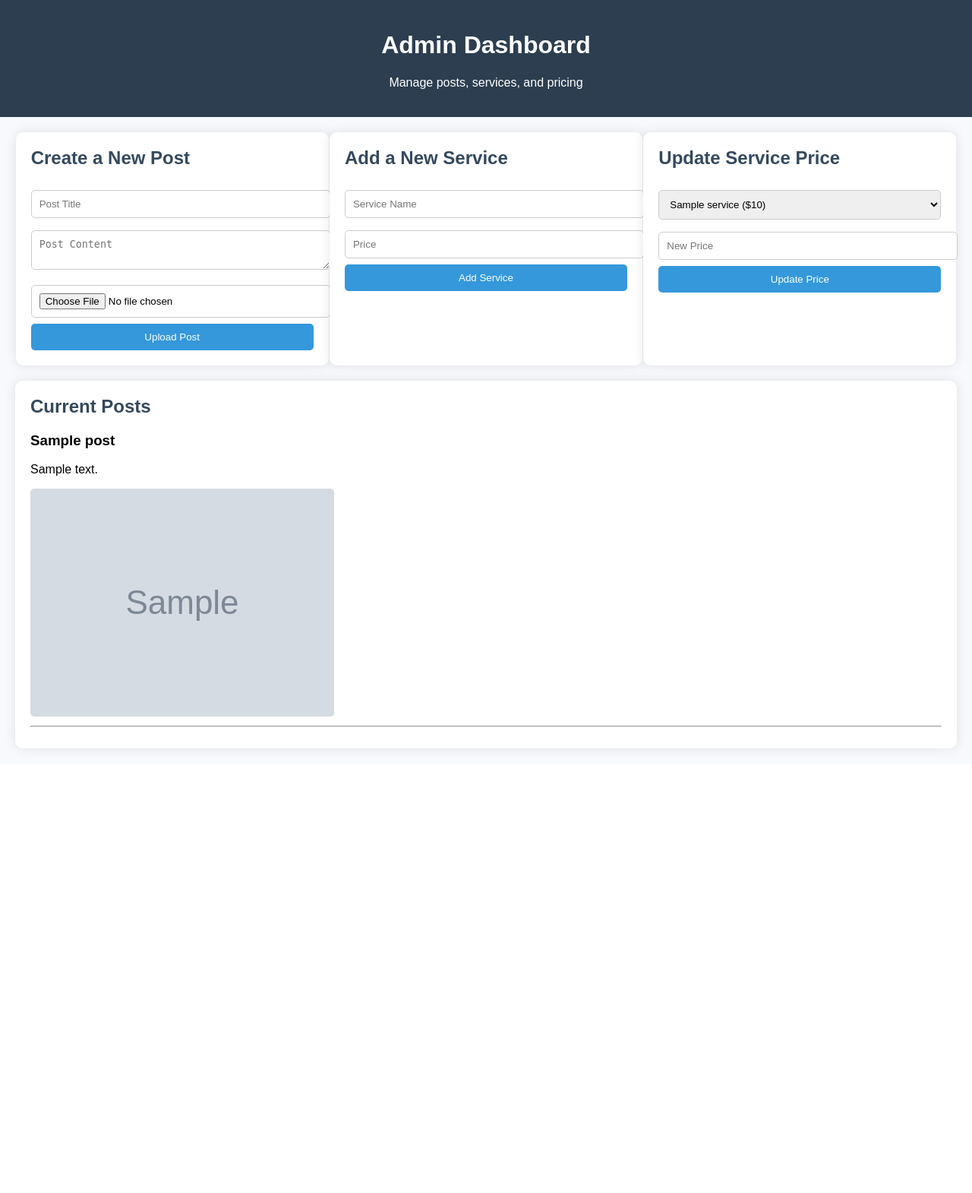
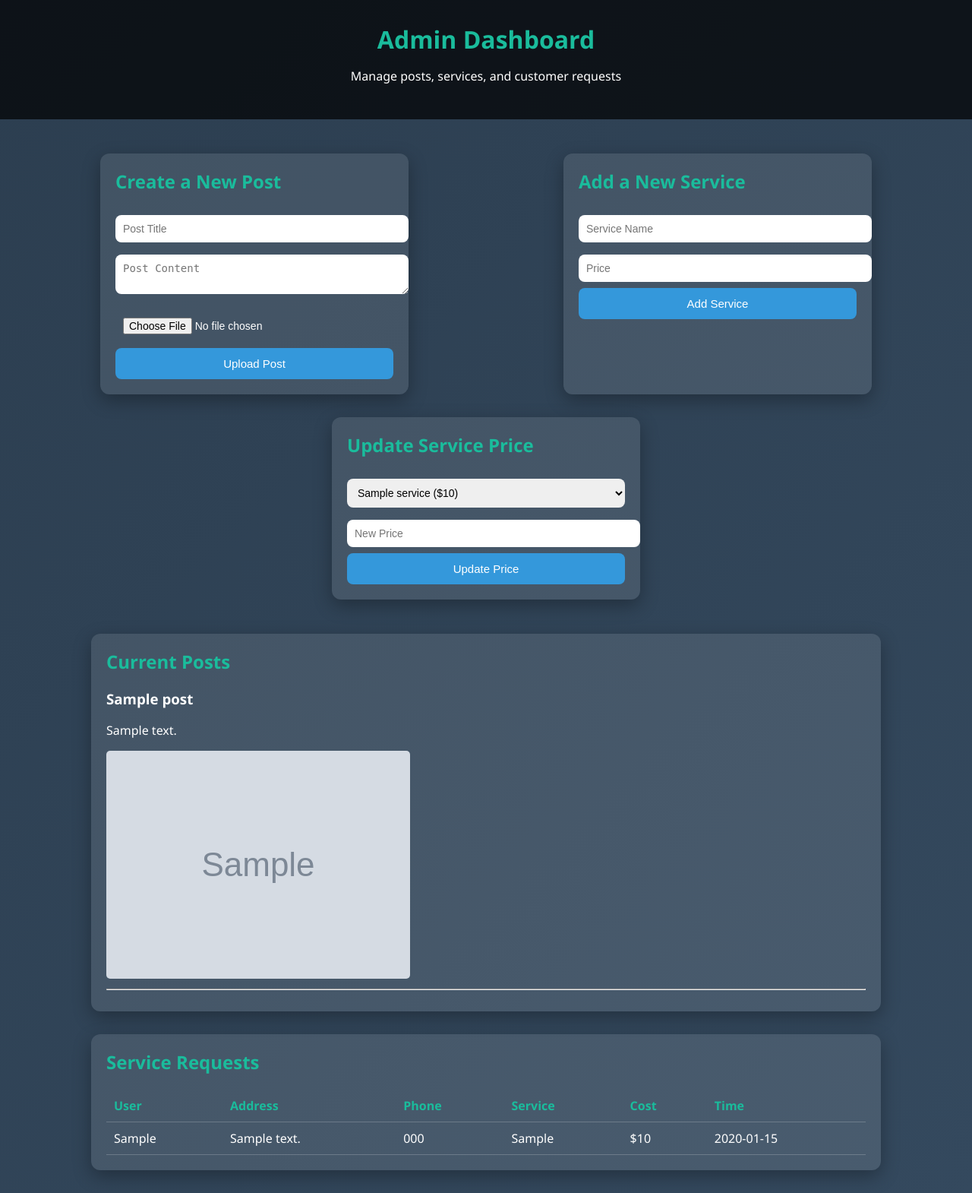
Before and after one commit to Mr-A-Hacker/Yard-sevices, a Flask app: page /admin in a window 1280 px wide. Shown: the whole page at 76% size. Before the commit the page ends 992 px from the top, so only its background shows below. Run offline with Flask 3, Linux system fonts and the light colour scheme; the visitor is signed in with stand-in values (Sample User, id 1); tables that the repository leaves empty hold one stand-in row (values such as "Sample post"); grey boxes marked "Sample" are stand-in pictures.

Commit message:
Update admin.html
Signed-off-by: MR.A_HACKER <abdullahlababidi70@gmail.com>

```diff
--- a/templates/admin.html
+++ b/templates/admin.html
@@ -4,69 +4,100 @@
   <title>Admin Dashboard</title>
   <style>
     body {
-      font-family: Arial, sans-serif;
-      background: #f7f9fc;
+      font-family: 'Segoe UI', sans-serif;
+      background: linear-gradient(135deg, #2c3e50, #34495e);
       margin: 0;
       padding: 0;
+      color: white;
     }
     header {
-      background: #2c3e50;
-      color: white;
-      padding: 20px;
+      background: rgba(0,0,0,0.7);
+      padding: 30px;
       text-align: center;
+    }
+    header h1 {
+      margin: 0;
+      font-size: 32px;
+      color: #1abc9c;
     }
     .container {
       display: flex;
       justify-content: space-around;
-      margin: 20px;
+      margin: 30px;
+      flex-wrap: wrap;
     }
     .card {
-      background: white;
+      background: rgba(255,255,255,0.1);
       padding: 20px;
-      border-radius: 10px;
-      box-shadow: 0 0 15px rgba(0,0,0,0.1);
+      border-radius: 12px;
+      box-shadow: 0 8px 25px rgba(0,0,0,0.3);
       width: 30%;
+      min-width: 280px;
+      margin: 15px;
+      animation: fadeIn 1s ease-in-out;
     }
     h2 {
       margin-top: 0;
-      color: #34495e;
+      color: #1abc9c;
     }
     input, textarea, select {
       width: 100%;
       padding: 10px;
       margin: 8px 0;
-      border-radius: 5px;
-      border: 1px solid #ccc;
+      border-radius: 8px;
+      border: none;
+      font-size: 14px;
     }
     button {
       background: #3498db;
       color: white;
       border: none;
-      padding: 10px;
-      border-radius: 5px;
+      padding: 12px;
+      border-radius: 8px;
       cursor: pointer;
       width: 100%;
+      font-size: 15px;
+      transition: 0.3s;
     }
     button:hover {
       background: #2980b9;
+      transform: scale(1.05);
     }
-    .posts {
-      margin: 20px;
-      background: white;
+    .posts, .submissions {
+      max-width: 1000px;
+      margin: 30px auto;
+      background: rgba(255,255,255,0.1);
       padding: 20px;
-      border-radius: 10px;
-      box-shadow: 0 0 15px rgba(0,0,0,0.1);
+      border-radius: 12px;
+      box-shadow: 0 8px 25px rgba(0,0,0,0.3);
     }
     .post img {
       max-width: 100%;
       border-radius: 5px;
+    }
+    table {
+      width: 100%;
+      border-collapse: collapse;
+      margin-top: 15px;
+    }
+    table th, table td {
+      padding: 10px;
+      border-bottom: 1px solid rgba(255,255,255,0.2);
+      text-align: left;
+    }
+    table th {
+      color: #1abc9c;
+    }
+    @keyframes fadeIn {
+      from {opacity: 0; transform: translateY(-20px);}
+      to {opacity: 1; transform: translateY(0);}
     }
   </style>
 </head>
 <body>
   <header>
     <h1>Admin Dashboard</h1>
-    <p>Manage posts, services, and pricing</p>
+    <p>Manage posts, services, and customer requests</p>
   </header>
 
   <div class="container">
@@ -120,5 +151,30 @@
       <hr>
     {% endfor %}
   </div>
+
+  <!-- Submissions Table -->
+  <div class="submissions">
+    <h2>Service Requests</h2>
+    <table>
+      <tr>
+        <th>User</th>
+        <th>Address</th>
+        <th>Phone</th>
+        <th>Service</th>
+        <th>Cost</th>
+        <th>Time</th>
+      </tr>
+      {% for sub in submissions %}
+      <tr>
+        <td>{{ sub.user }}</td>
+        <td>{{ sub.address }}</td>
+        <td>{{ sub.phone }}</td>
+        <td>{{ sub.service }}</td>
+        <td>${{ sub.cost }}</td>
+        <td>{{ sub.time }}</td>
+      </tr>
+      {% endfor %}
+    </table>
+  </div>
 </body>
 </html>
```
